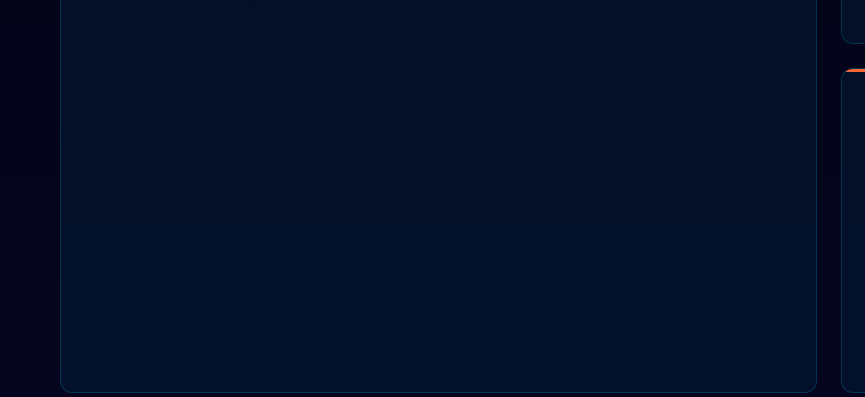
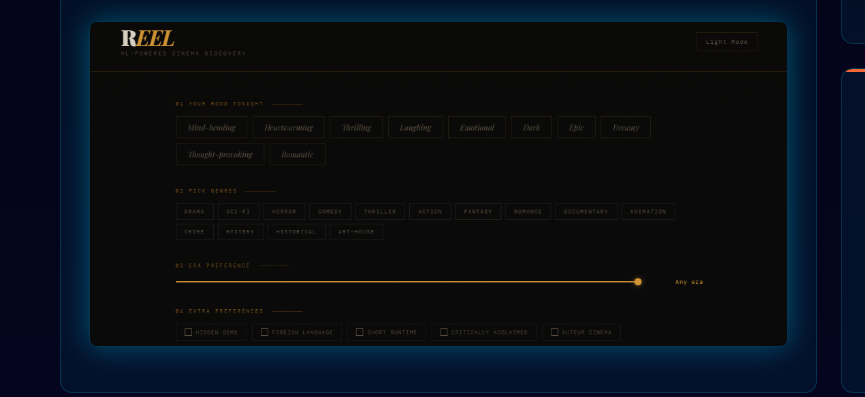
Before and after one commit to vineelreddy1/portfolio, a website: page index.html in a window 1280 px wide. Shown: the part 3108-3505 px from the top of the page, 0-865 px from the left. Drawn offline with nearby package versions, Linux system fonts and the light colour scheme; animation ran at ten frames a second.

Commit message:
Add REEL Cinema app preview image

```diff
--- a/index.html
+++ b/index.html
@@ -818,6 +818,9 @@ footer span{color:var(--blue)}
             <svg viewBox="0 0 24 24" fill="currentColor" width="13" height="13"><path d="M12 2C6.477 2 2 6.484 2 12.017c0 4.425 2.865 8.18 6.839 9.504.5.092.682-.217.682-.483 0-.237-.008-.868-.013-1.703-2.782.605-3.369-1.343-3.369-1.343-.454-1.158-1.11-1.466-1.11-1.466-.908-.62.069-.608.069-.608 1.003.07 1.531 1.032 1.531 1.032.892 1.53 2.341 1.088 2.91.832.092-.647.35-1.088.636-1.338-2.22-.253-4.555-1.113-4.555-4.951 0-1.093.39-1.988 1.029-2.688-.103-.253-.446-1.272.098-2.65 0 0 .84-.27 2.75 1.026A9.564 9.564 0 0 1 12 6.844a9.59 9.59 0 0 1 2.504.337c1.909-1.296 2.747-1.027 2.747-1.027.546 1.379.202 2.398.1 2.651.64.7 1.028 1.595 1.028 2.688 0 3.848-2.339 4.695-4.566 4.943.359.309.678.92.678 1.855 0 1.338-.012 2.419-.012 2.747 0 .268.18.58.688.482A10.02 10.02 0 0 0 22 12.017C22 6.484 17.522 2 12 2z"/></svg>
             View on GitHub →
           </a>
+          <div style="margin-top: 24px; border-radius: 8px; overflow: hidden; border: 1px solid var(--holo-border); box-shadow: var(--glow);">
+            <img src="reel-app.png" alt="REEL Cinema App" style="width: 100%; display: block; opacity: 0.9; transition: opacity 0.3s;" onmouseover="this.style.opacity=1" onmouseout="this.style.opacity=0.9" />
+          </div>
         </div>
       </div>
       <div class="projects-col">
```
Also changed, not shown: reel-app.png (added).
